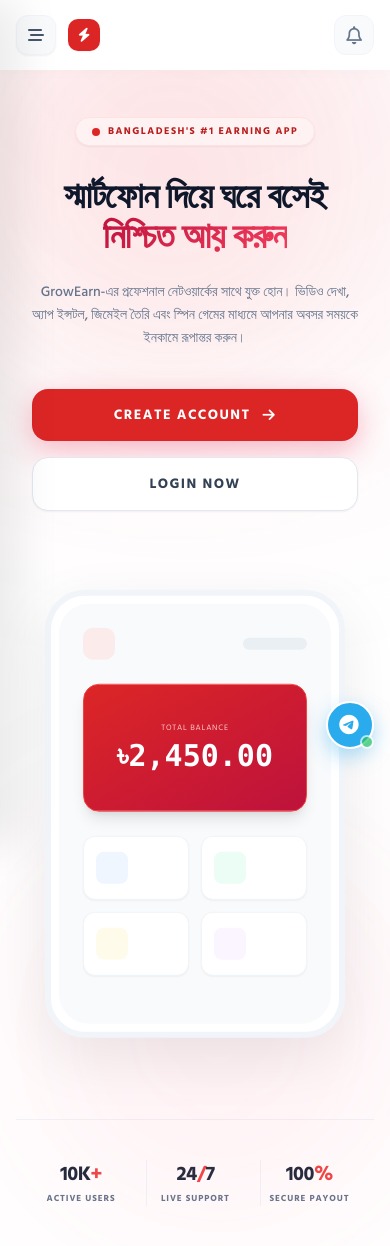
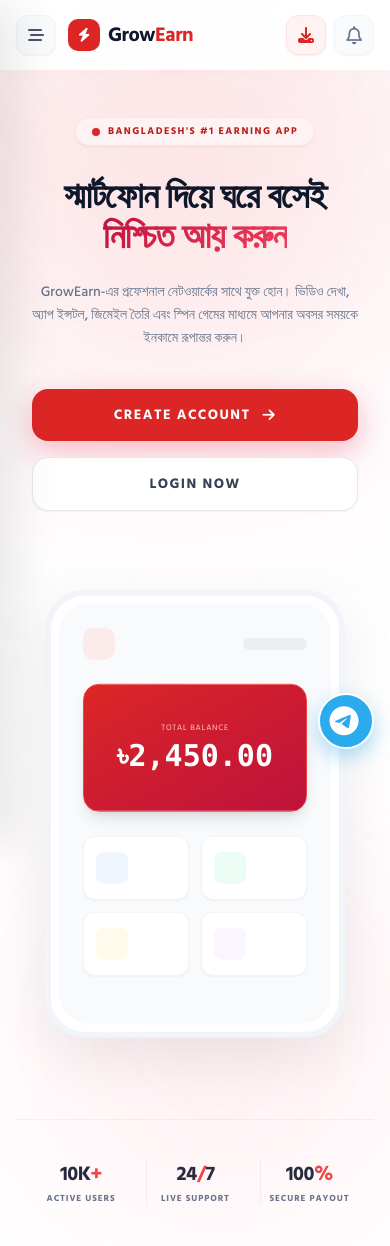
Before and after one commit to siamntosorif/Grow, a Flask app: page / in a window 390 px wide. Shown: the top 1246 px of the page. Run offline with Flask 3, Linux system fonts and the light colour scheme; data that the repository does not hold is empty; some libraries are stand-ins or nearby versions.

Commit message:
Update layout.html

```diff
--- a/templates/layout.html
+++ b/templates/layout.html
@@ -7,11 +7,13 @@
     <meta name="theme-color" content="#ffffff">
     <title>GrowEarn | Premium Earning Network</title>
 
+    <!-- PWA Required Tags -->
     <link rel="manifest" href="/manifest.json">
     <meta name="apple-mobile-web-app-capable" content="yes">
     <meta name="apple-mobile-web-app-status-bar-style" content="default">
     <link rel="apple-touch-icon" href="https://cdn-icons-png.flaticon.com/192/3135/3135715.png">
 
+    <!-- Tailwind CSS (Advanced Config) -->
     <script src="https://cdn.tailwindcss.com"></script>
     <script>
         tailwind.config = {
@@ -21,7 +23,7 @@
                         primary: {
                             50: '#fff1f2', 100: '#ffe4e6', 200: '#fecdd3',
                             300: '#fda4af', 400: '#fb7185', 500: '#f43f5e',
-                            600: '#e11d48', /* Crimson Red */
+                            600: '#e11d48', /* Premium Crimson Red */
                             700: '#be123c', 800: '#9f1239', 900: '#881337',
                         },
                         surface: '#ffffff',
@@ -32,7 +34,10 @@
         }
     </script>
 
+    <!-- FontAwesome Pro Icons -->
     <link rel="stylesheet" href="https://cdnjs.cloudflare.com/ajax/libs/font-awesome/6.4.0/css/all.min.css">
+
+    <!-- Google Fonts -->
     <link href="https://fonts.googleapis.com/css2?family=Inter:wght@400;500;600;700;800&family=Hind+Siliguri:wght@400;500;600;700&display=swap" rel="stylesheet">
 
     <style>
@@ -44,18 +49,15 @@
             overflow-x: hidden;
         }
 
-        /* Global Button Override */
+        /* --- Global Button Override (Red Theme) --- */
         .btn-emerald {
             background: linear-gradient(135deg, theme('colors.primary.500') 0%, theme('colors.primary.700') 100%) !important;
             box-shadow: 0 8px 20px -5px rgba(225, 29, 72, 0.4) !important;
             border-radius: 16px !important;
             border: 1px solid theme('colors.primary.400') !important;
             color: white !important;
-            transition: all 0.3s cubic-bezier(0.4, 0, 0.2, 1) !important;
+            transition: all 0.3s ease !important;
         }
-        .btn-emerald:hover { transform: translateY(-2px) !important; box-shadow: 0 15px 35px -5px rgba(225, 29, 72, 0.5) !important; }
-        .btn-emerald:active { transform: translateY(1px) !important; box-shadow: none !important; }
-        .btn-emerald::after { display: none !important; }
 
         .clean-card, .clean-card-ui, .ai-glass-card {
             background: theme('colors.surface') !important;
@@ -64,21 +66,61 @@
             box-shadow: 0 4px 20px -2px rgba(0, 0, 0, 0.03) !important;
         }
 
-        /* Navbars */
+        /* --- Navbars --- */
         .top-navbar {
-            background: rgba(255, 255, 255, 0.98);
+            background: rgba(255, 255, 255, 0.95);
+            backdrop-filter: blur(16px);
             border-bottom: 1px solid theme('colors.slate.100');
             box-shadow: 0 2px 15px rgba(0,0,0,0.02);
-            z-index: 40;
         }
 
-        /* Main Body Spacing Fix */
+        /* ==========================================
+           GLASSMORPHISM BOTTOM NAV (GLOWING)
+        ========================================== */
+        .glass-bottom-nav {
+            background: rgba(255, 255, 255, 0.85);
+            backdrop-filter: blur(24px);
+            -webkit-backdrop-filter: blur(24px);
+            border-top: 1px solid rgba(255, 255, 255, 0.5);
+            box-shadow: 0 -10px 40px rgba(225, 29, 72, 0.08); /* Red tint shadow */
+            padding-bottom: env(safe-area-inset-bottom);
+        }
+
+        .tab-item { color: theme('colors.slate.400'); transition: all 0.3s ease; }
+        .tab-item.active {
+            color: theme('colors.primary.600');
+            transform: translateY(-2px);
+            text-shadow: 0 4px 10px rgba(225, 29, 72, 0.3); /* Glowing text */
+        }
+
+        /* --- GLOWING CENTER FLOATING BUTTON (/work) --- */
+        .center-fab-wrapper {
+            position: absolute;
+            left: 50%;
+            transform: translateX(-50%);
+            top: -28px;
+            z-index: 100;
+        }
+        .center-action-btn {
+            background: linear-gradient(135deg, #e11d48 0%, #be123c 100%); /* Crimson Red */
+            color: white;
+            box-shadow: 0 8px 25px rgba(225, 29, 72, 0.5); /* Heavy Glowing Shadow */
+            border: 6px solid #ffffff; /* Thick white border to pop out */
+            height: 68px; width: 68px; border-radius: 50%;
+            display: flex; align-items: center; justify-content: center;
+            font-size: 26px;
+            transition: all 0.3s cubic-bezier(0.175, 0.885, 0.32, 1.275);
+        }
+        .center-action-btn:hover { transform: scale(1.08) rotate(5deg); }
+        .center-action-btn:active { transform: scale(0.95); box-shadow: 0 4px 15px rgba(225, 29, 72, 0.3); }
+
+        /* --- Fix Main Container Spacing --- */
         main {
             padding-top: 85px !important;
             padding-bottom: 110px !important;
         }
 
-        /* Sidebar & Menu */
+        /* --- Sidebar --- */
         #sidebar { transition: transform 0.3s cubic-bezier(0.16, 1, 0.3, 1); will-change: transform; }
         .sidebar-open { transform: translateX(0); }
         .sidebar-closed { transform: translateX(-100%); }
@@ -94,31 +136,42 @@
 </head>
 <body class="flex flex-col min-h-screen">
 
-    <!-- ================= 1. TOP NAVBAR ================= -->
-    <nav class="top-navbar fixed top-0 w-full h-[70px]">
+    <!-- ================= 1. TOP NAVBAR (Clear Name & Logo) ================= -->
+    <nav class="top-navbar fixed top-0 w-full z-40 h-[70px]">
         <div class="max-w-7xl mx-auto px-4 h-full flex justify-between items-center">
 
-            <div class="flex items-center gap-3 md:gap-4">
+            <div class="flex items-center gap-3">
                 <button onclick="toggleSidebar()" class="h-10 w-10 flex items-center justify-center rounded-xl bg-slate-50 border border-slate-100 hover:bg-red-50 text-slate-600 hover:text-red-600 transition shadow-sm">
                     <i class="fa-solid fa-bars-staggered"></i>
                 </button>
+
+                <!-- Clear Username Display -->
+                {% if session.get('user_id') %}
+                <div class="flex flex-col">
+                    <span class="text-[9px] font-black text-slate-400 uppercase tracking-widest leading-none mb-0.5">GrowEarn</span>
+                    <span class="text-sm font-black text-slate-800 leading-none truncate max-w-[140px] sm:max-w-[200px]">{{ user.full_name or user.email.split('@')[0] | title }}</span>
+                </div>
+                {% else %}
                 <a href="/" class="flex items-center gap-2 group">
                     <div class="bg-red-600 text-white h-8 w-8 flex items-center justify-center rounded-[10px] shadow-sm group-hover:scale-105 transition">
                         <i class="fa-solid fa-bolt text-sm"></i>
                     </div>
-                    <span class="text-xl font-black tracking-tight text-slate-900 hidden sm:block">Grow<span class="text-red-600">Earn</span></span>
+                    <span class="text-xl font-black tracking-tight text-slate-900">Grow<span class="text-red-600">Earn</span></span>
                 </a>
+                {% endif %}
             </div>
 
             <div class="flex items-center gap-2 md:gap-3">
-                <button onclick="triggerInstall()" class="hidden md:flex items-center gap-1.5 bg-red-50 text-red-700 border border-red-100 px-4 py-2 rounded-xl text-xs font-bold hover:bg-red-600 hover:text-white transition shadow-sm">
-                    <i class="fa-solid fa-download"></i> App
+                <!-- Direct App Download -->
+                <button onclick="triggerInstall()" class="flex items-center justify-center h-10 w-10 bg-red-50 text-red-600 rounded-xl hover:bg-red-600 hover:text-white transition shadow-sm border border-red-100" title="Install App">
+                    <i class="fa-solid fa-download"></i>
                 </button>
 
-                <a href="/notice" class="h-10 w-10 flex items-center justify-center rounded-xl bg-slate-50 border border-slate-100 hover:bg-slate-100 transition text-slate-500 relative">
+                <a href="/notice" class="h-10 w-10 flex items-center justify-center rounded-xl bg-slate-50 border border-slate-100 hover:bg-slate-100 transition text-slate-500 relative shadow-sm">
                     <i class="fa-regular fa-bell text-lg"></i>
                     {% if settings and settings.notice_text %}
-                    <span class="absolute top-2 right-2.5 h-2 w-2 bg-red-500 rounded-full animate-pulse"></span>
+                    <span class="absolute top-2.5 right-2.5 h-2 w-2 bg-red-500 rounded-full animate-ping"></span>
+                    <span class="absolute top-2.5 right-2.5 h-2 w-2 bg-red-500 rounded-full border border-white"></span>
                     {% endif %}
                 </a>
             </div>
@@ -126,9 +179,9 @@
     </nav>
 
     <!-- ================= 2. ADVANCED SIDEBAR ================= -->
-    <div id="sidebarOverlay" onclick="toggleSidebar()" class="fixed inset-0 bg-slate-900/50 backdrop-blur-sm z-[60] hidden opacity-0 transition-opacity duration-300"></div>
+    <div id="sidebarOverlay" onclick="toggleSidebar()" class="fixed inset-0 bg-slate-900/50 backdrop-blur-sm z-50 hidden opacity-0 transition-opacity duration-300"></div>
 
-    <div id="sidebar" class="fixed top-0 left-0 h-full w-[290px] bg-white z-[70] sidebar-closed flex flex-col shadow-[20px_0_40px_rgba(0,0,0,0.08)]">
+    <div id="sidebar" class="fixed top-0 left-0 h-full w-[290px] bg-white z-[60] sidebar-closed flex flex-col shadow-[20px_0_40px_rgba(0,0,0,0.08)]">
 
         <div class="p-6 bg-gradient-to-br from-red-700 to-red-900 text-white relative overflow-hidden">
             <div class="absolute right-0 top-0 w-32 h-32 bg-white/10 rounded-full blur-2xl -mr-10 -mt-10"></div>
@@ -163,36 +216,16 @@
 
         <div class="flex-grow overflow-y-auto p-4 pb-24">
 
-            <p class="menu-title">Main Navigation</p>
+            <p class="menu-title">Navigation</p>
+            <a href="/dashboard" class="menu-item {{ 'active' if request.endpoint == 'dashboard' }}"><i class="fa-solid fa-house w-6 text-center text-slate-400"></i> <span>Dashboard</span></a>
+            <a href="/withdraw" class="menu-item {{ 'active' if request.endpoint == 'withdraw' }}"><i class="fa-solid fa-money-bill-transfer w-6 text-center text-emerald-500"></i> <span>Withdraw</span></a>
+            <a href="/work" class="menu-item {{ 'active' if request.endpoint == 'tasks' or request.endpoint == 'work' }}"><i class="fa-solid fa-bolt w-6 text-center text-amber-500"></i> <span>Earn (Work)</span></a>
+            <a href="/history" class="menu-item {{ 'active' if request.endpoint == 'history' }}"><i class="fa-solid fa-clock-rotate-left w-6 text-center text-red-400"></i> <span>History Logs</span></a>
+            <a href="/drivepack" class="menu-item {{ 'active' if request.endpoint == 'drive_store' or request.endpoint == 'drivepack' }}"><i class="fa-solid fa-wifi w-6 text-center text-sky-500"></i> <span>Drivepack</span></a>
+            <a href="/givework" class="menu-item {{ 'active' if request.endpoint == 'hire_us' or request.endpoint == 'givework' }}"><i class="fa-solid fa-briefcase w-6 text-center text-indigo-500"></i> <span>Give Work (B2B)</span></a>
+            <a href="/menu" class="menu-item {{ 'active' if request.endpoint == 'account' or request.endpoint == 'menu' }}"><i class="fa-solid fa-bars w-6 text-center text-slate-500"></i> <span>Full Menu</span></a>
 
-            <a href="/dashboard" class="menu-item {{ 'active' if request.endpoint == 'dashboard' }}">
-                <i class="fa-solid fa-house w-6 text-center text-slate-400"></i> <span>Dashboard</span>
-            </a>
-
-            <a href="/withdraw" class="menu-item {{ 'active' if request.endpoint == 'withdraw' }}">
-                <i class="fa-solid fa-money-bill-transfer w-6 text-center text-emerald-500"></i> <span>Withdraw</span>
-            </a>
-
-            <a href="/work" class="menu-item {{ 'active' if request.endpoint == 'tasks' or request.endpoint == 'work' }}">
-                <i class="fa-solid fa-bolt w-6 text-center text-amber-500"></i> <span>Earn</span>
-            </a>
-
-            <a href="/history" class="menu-item {{ 'active' if request.endpoint == 'history' }}">
-                <i class="fa-solid fa-clock-rotate-left w-6 text-center text-red-400"></i> <span>History</span>
-            </a>
-
-            <a href="/drive" class="menu-item {{ 'active' if request.endpoint == 'drive_store' or request.endpoint == 'drivepack' }}">
-                <i class="fa-solid fa-wifi w-6 text-center text-sky-500"></i> <span>Drivepack</span>
-            </a>
-
-            <a href="/givework" class="menu-item {{ 'active' if request.endpoint == 'hire_us' or request.endpoint == 'givework' }}">
-                <i class="fa-solid fa-briefcase w-6 text-center text-indigo-500"></i> <span>Give Work</span>
-            </a>
-
-            <a href="/account" class="menu-item {{ 'active' if request.endpoint == 'account' or request.endpoint == 'menu' }}">
-                <i class="fa-solid fa-bars w-6 text-center text-slate-500"></i> <span>Menu</span>
-            </a>
-
+            <!-- Admin Area -->
             {% if user and user.role == 'admin' %}
             <div class="my-4 border-t border-slate-100"></div>
             <p class="menu-title text-red-400">Administration</p>
@@ -232,33 +265,22 @@
         {% block content %}{% endblock %}
     </main>
 
-    <!-- ================= 5. TELEGRAM ONLY WIDGET ================= -->
+    <!-- ================= 5. FLOATING TELEGRAM ONLY ================= -->
     <div class="fixed bottom-[95px] right-4 md:bottom-[95px] md:right-8 z-40 group">
-        <a href="https://t.me/grow_earn" target="_blank" class="relative block transform transition hover:scale-110 hover:-rotate-6">
-            <div class="absolute right-16 top-2 bg-slate-900 text-white text-[10px] uppercase tracking-wider px-3 py-1.5 rounded-lg opacity-0 group-hover:opacity-100 transition duration-300 shadow-xl font-bold flex items-center gap-2 whitespace-nowrap">
-                <span>Telegram Support</span>
+        <a href="https://t.me/earndailysite" target="_blank" class="relative block">
+            <div class="absolute right-16 top-3 bg-slate-900 text-white text-[10px] uppercase tracking-wider px-3 py-2 rounded-xl opacity-0 group-hover:opacity-100 transition duration-300 shadow-xl font-bold flex items-center gap-2 whitespace-nowrap">
+                <span>Join Channel</span>
             </div>
-            <div class="h-12 w-12 bg-[#2AABEE] rounded-full flex items-center justify-center text-white text-xl shadow-[0_8px_20px_rgba(42,171,238,0.4)] border-2 border-white">
-                <i class="fa-brands fa-telegram pr-0.5"></i>
+            <div class="h-14 w-14 bg-[#2AABEE] rounded-full flex items-center justify-center text-white text-3xl shadow-[0_8px_20px_rgba(42,171,238,0.4)] border-2 border-white transition transform hover:scale-110 hover:-rotate-12">
+                <i class="fa-brands fa-telegram pr-1"></i>
             </div>
-            <div class="absolute bottom-0 right-0 h-3.5 w-3.5 bg-green-500 rounded-full border-2 border-white animate-pulse"></div>
         </a>
     </div>
 
-    <!-- ================= 6. RED THEME BOTTOM NAVIGATION ================= -->
+    <!-- ================= 6. GLASSMORPHISM BOTTOM NAVIGATION ================= -->
     {% if session.get('user_id') %}
-    <style>
-        .bottom-navbar {
-            background: #DC2626; /* Deep Red */
-            border-top-left-radius: 24px;
-            border-top-right-radius: 24px;
-            padding-bottom: env(safe-area-inset-bottom);
-        }
-        .tab-item { color: rgba(255,255,255,0.6); transition: all 0.3s ease; }
-        .tab-item.active { color: white; transform: translateY(-3px); }
-    </style>
-    <div class="bottom-navbar fixed bottom-0 left-0 w-full z-50">
-        <div class="max-w-md mx-auto flex justify-between items-center h-[70px] px-6">
+    <div class="glass-bottom-nav fixed bottom-0 left-0 w-full z-50">
+        <div class="max-w-md mx-auto flex justify-between items-center h-[70px] px-6 relative">
 
             <a href="/dashboard" class="flex flex-col items-center justify-center w-14 tab-item {{ 'active' if request.endpoint == 'dashboard' }}">
                 <i class="fa-solid fa-house text-xl mb-1"></i>
@@ -266,18 +288,25 @@
             </a>
 
             <a href="/history" class="flex flex-col items-center justify-center w-14 tab-item {{ 'active' if request.endpoint == 'history' }}">
-                <i class="fa-solid fa-chart-line text-xl mb-1"></i>
+                <i class="fa-solid fa-clock-rotate-left text-xl mb-1"></i>
                 <span class="text-[9px] font-bold uppercase tracking-widest">Logs</span>
             </a>
 
+            <!-- GLOWING CENTER BUTTON (/work) -->
+            <div class="center-fab-wrapper">
+                <a href="/work" class="center-action-btn">
+                    <i class="fa-solid fa-bolt"></i>
+                </a>
+            </div>
+
             <a href="/withdraw" class="flex flex-col items-center justify-center w-14 tab-item {{ 'active' if request.endpoint == 'withdraw' }}">
                 <i class="fa-solid fa-wallet text-xl mb-1"></i>
-                <span class="text-[9px] font-bold uppercase tracking-widest">Wallet</span>
+                <span class="text-[9px] font-bold uppercase tracking-widest">Cashout</span>
             </a>
 
-            <a href="/account" class="flex flex-col items-center justify-center w-14 tab-item {{ 'active' if request.endpoint == 'account' or request.endpoint == 'menu' }}">
-                <i class="fa-solid fa-user text-xl mb-1"></i>
-                <span class="text-[9px] font-bold uppercase tracking-widest">Profile</span>
+            <a href="/menu" class="flex flex-col items-center justify-center w-14 tab-item {{ 'active' if request.endpoint == 'account' or request.endpoint == 'menu' }}">
+                <i class="fa-solid fa-bars text-xl mb-1"></i>
+                <span class="text-[9px] font-bold uppercase tracking-widest">Menu</span>
             </a>
 
         </div>
@@ -286,7 +315,7 @@
 
     <!-- ================= SCRIPTS ================= -->
     <script>
-        // PWA App Install logic
+        // PWA App Install
         let deferredPrompt;
         window.addEventListener('beforeinstallprompt', (e) => { e.preventDefault(); deferredPrompt = e; });
         function triggerInstall() {
@@ -294,7 +323,7 @@
             else { alert("Already installed or browser not supported."); }
         }
 
-        // Sidebar logic
+        // Sidebar Toggle
         const sidebar = document.getElementById('sidebar');
         const overlay = document.getElementById('sidebarOverlay');
         function toggleSidebar() {
```
